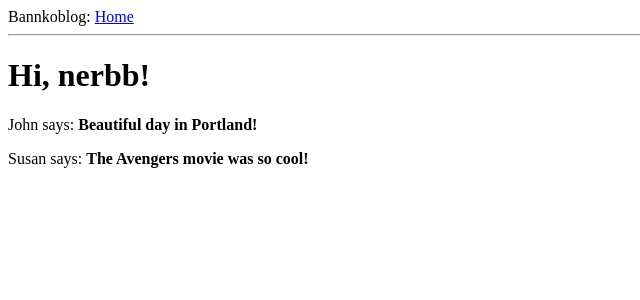
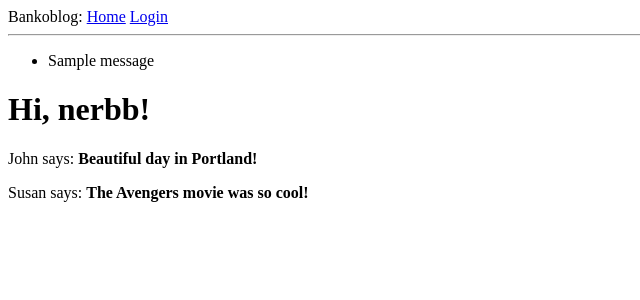
Before and after one commit to nbanko/bankoblogOLD, a Flask app: page / in a window 1280 px wide. Shown: the top 300 px of the page, without its empty margins (0-640 px from the left). Run offline with Flask 2, Linux system fonts and the light colour scheme; one stand-in notice (Sample message) is shown.

Commit message:
Part 3 of Flask Mega

```diff
--- a/app/routes.py
+++ b/app/routes.py
@@ -1,5 +1,7 @@
 from flask import render_template
 from app import app
+from app.forms import LoginForm
+from flask import render_template, flash, redirect
 
 @app.route('/')
 @app.route('/index')
@@ -16,3 +18,12 @@ def index():
         }
     ]
     return render_template('index.html', title='Home', user=user, posts=posts)
+
+@app.route('/login', methods=['GET', 'POST'])
+def login():
+    form = LoginForm()
+    if form.validate_on_submit():
+        flash('Login requested for user {}, remember_me={}'.format(
+            form.username.data, form.remember_me.data))
+        return redirect(url_for('index'))
+    return render_template('login.html', title='Sign In', form=form)
--- a/app/templates/base.html
+++ b/app/templates/base.html
@@ -1,14 +1,27 @@
 <html>
     <head>
         {% if title %}
-         <title>{{ title }} - Bankoblog</title>
+        <title>{{ title }} - microblog</title>
         {% else %}
-         <title>Welcome to Bankoblog!</title>
+        <title>microblog</title>
         {% endif %}
     </head>
     <body>
-        <div>Bannkoblog: <a href="/index">Home</a></div>
+        <div>
+            Bankoblog:
+            <a href="{{ url_for('index') }}">Home</a>
+            <a href="{{ url_for('login') }}">Login</a>
+        </div>
         <hr>
+        {% with messages = get_flashed_messages() %}
+        {% if messages %}
+        <ul>
+            {% for message in messages %}
+            <li>{{ message }}</li>
+            {% endfor %}
+        </ul>
+        {% endif %}
+        {% endwith %}
         {% block content %}{% endblock %}
     </body>
 </html>
```
Also changed, not shown: 2 other files.
